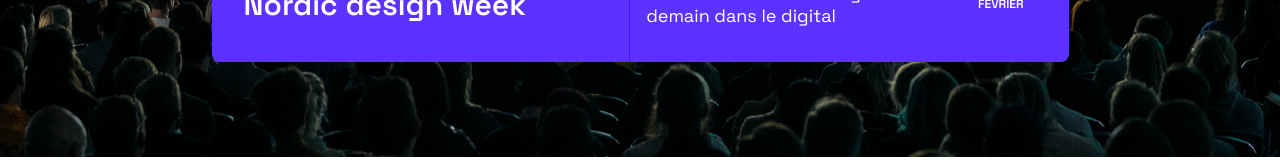
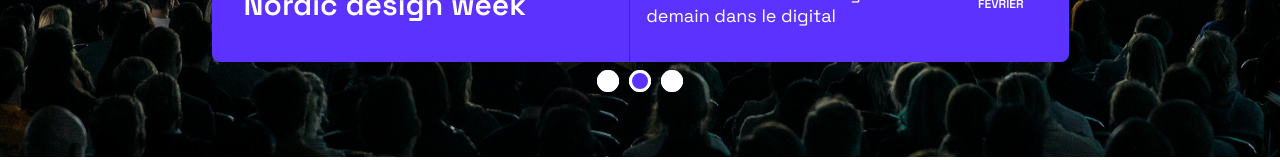
Before and after one commit to NatashaFinkel/Debuggez-une-application-React.JS-main, a React (Create React App) app: page / in a window 1280 px wide. Shown: the part 509-669 px from the top of the page. Built offline with nearby package versions, Linux system fonts and the light colour scheme.

Commit message:
Clean css et ajout css

```diff
--- a/src/containers/Slider/style.scss
+++ b/src/containers/Slider/style.scss
@@ -32,11 +32,18 @@
       display: flex;
       justify-content: center;
       width: 100%;
-      input {
+      .dot {
         width: 16px;
         height: 16px;
-        min-width: 0;
         color: $primary;
+        margin: 0 5px;
+        background-color: white;
+        border-radius: 50%;
+        display: inline-block;
+        border: 3px solid white;
+      }
+      .active {
+        background-color: $primary;
       }
     }
     &__description {
```
